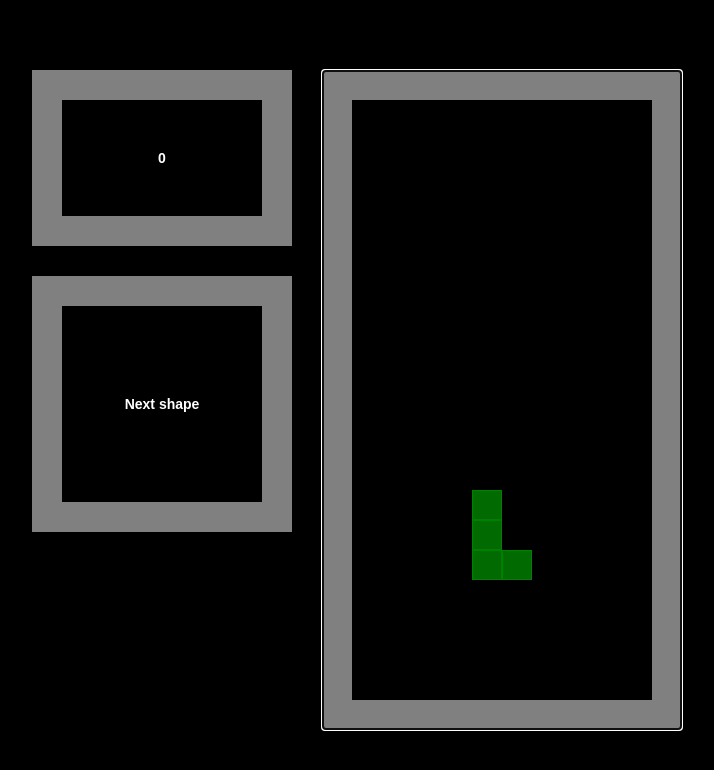
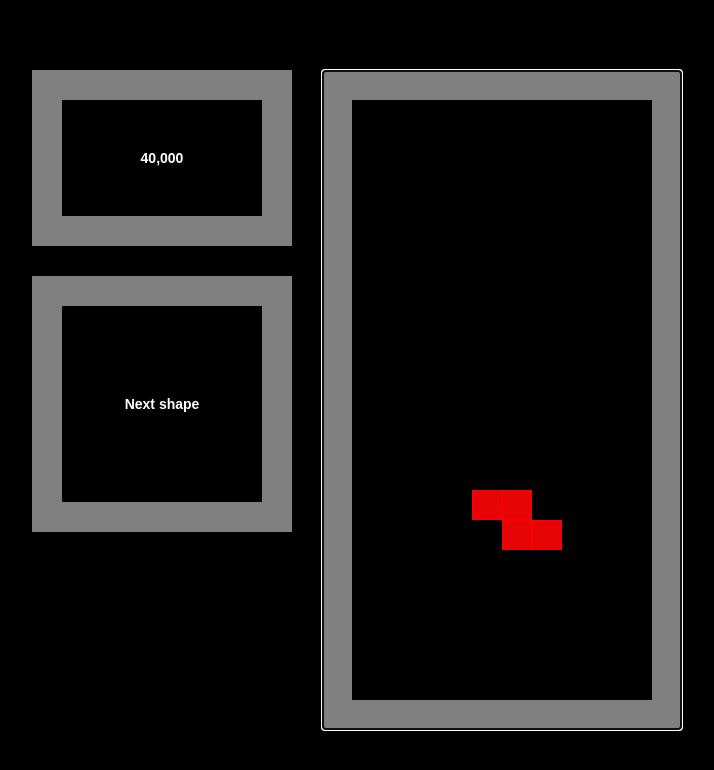
Before and after one commit to ewudes/emuluvium, a React (Create React App) app: page /tetrogrid in a window 1280 px wide. Shown: the top 770 px of the page, without its empty margins (283-997 px from the left). Built offline with nearby package versions, Linux system fonts and the light colour scheme.

Commit message:
add: all tetris pieces

```diff
--- a/src/games/tetrogrid/tetrogrid.jsx
+++ b/src/games/tetrogrid/tetrogrid.jsx
@@ -4,41 +4,72 @@ import "./tetrogrid.scss";
 const SHAPES = [
   {
     shape: [
-      { x: 0, y: 0 },
-      { x: 0, y: 1 },
-      { x: 1, y: 0 },
-      { x: 1, y: 1 },
+      { x: 0, y: 0 }, { x: 1, y: 0 },
+      { x: 0, y: 1 }, { x: 1, y: 1 },
     ],
     width: 2,
     height: 2,
+    color: "yellow",
   },
   {
     shape: [
-      { x: 0, y: 0 },
-      { x: 0, y: 1 },
-      { x: 0, y: 2 },
-      { x: 0, y: 3 },
+      { x: 0, y: 0 }, { x: 0, y: 1 },
+      { x: 0, y: 2 }, { x: 0, y: 3 },
     ],
     width: 1,
     height: 4,
+    color: "cyan",
   },
   {
     shape: [
-      { x: 0, y: 0 },
-      { x: 0, y: 1 },
-      { x: 0, y: 2 },
-      { x: 1, y: 2 },
+      { x: 0, y: 0 }, { x: 0, y: 1 },
+      { x: 0, y: 2 }, { x: 1, y: 2 },
     ],
     width: 2,
     height: 3,
+    color: "orange",
+  },
+  {
+    shape: [
+      { x: 1, y: 0 }, { x: 1, y: 1 },
+      { x: 1, y: 2 }, { x: 0, y: 2 },
+    ],
+    width: 2,
+    height: 3,
+    color: "blue",
+  },
+  {
+    shape: [
+      { x: 0, y: 0 }, { x: 1, y: 0 },
+      { x: 1, y: 1 }, { x: 2, y: 1 },
+    ],
+    width: 3,
+    height: 2,
+    color: "red",
+  },
+  {
+    shape: [
+      { x: 1, y: 0 }, { x: 2, y: 0 },
+      { x: 0, y: 1 }, { x: 1, y: 1 },
+    ],
+    width: 3,
+    height: 2,
+    color: "green",
+  },
+  {
+    shape: [
+      { x: 0, y: 0 }, { x: 1, y: 0 }, { x: 2, y: 0 },
+      { x: 1, y: 1 },
+    ],
+    width: 3,
+    height: 2,
+    color: "purple",
   },
 ];
 
-const SHAPES_COLOR = ["red", "green", "blue", "yellow"];
-
 function randomShape() {
   const shape = SHAPES[Math.floor(Math.random() * SHAPES.length)];
-  return { ...shape, color: SHAPES_COLOR[Math.floor(Math.random() * SHAPES_COLOR.length)] };
+  return { ...shape }; // Теперь цвет закреплен за фигурой
 }
 
 const ROW_COUNT = 20;
@@ -63,7 +94,7 @@ function mergeIntoStage(stage, shape, position) {
 }
 
 function createEmptyScene() {
-  return Array.from(Array(ROW_COUNT), () => Array(COLUMN_COUNT).fill(0));
+  return Array.from(Array(ROW_COUNT), () => Array(COLUMN_COUNT).fill(null));
 }
 
 function useBoard() {
@@ -209,7 +240,6 @@ const Tetrogrid = () => {
       <div className="tetrogrid__aside">
         <div className="tetrogrid__score-wrap">
           <span className="tetrogrid__score-label">{score.toLocaleString()}</span>
-          {/* <span></span> */}
         </div>
         <div className="tetrogrid__nextshape-wrap">
           <span className="tetrogrid__nextshape">Next shape</span>
@@ -234,6 +264,9 @@ const Row = memo(({ row }) => (
   </div>
 ));
 
-const Cell = memo(({ cell }) => <span className={`tetrogrid__cell tetrogrid__cell-${cell}`}></span>);
+const Cell = memo(({ cell }) => {
+  const cellClass = cell ? `tetrogrid__cell tetrogrid__cell-${cell}` : 'tetrogrid__cell';
+  return <span className={cellClass}></span>;
+});
 
 export default memo(Tetrogrid);
```
